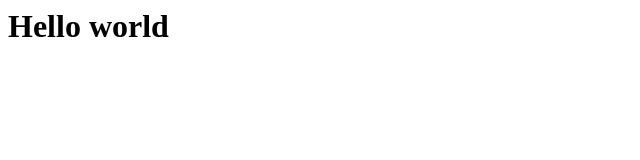
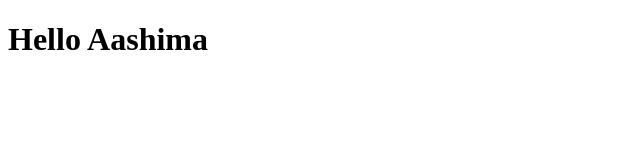
Before and after one commit to namankheterpal/namanketerpal.github.io, a plain HTML site: page index.html in a window 1280 px wide. Shown: the whole page, without its empty margins (0-640 px from the left). Drawn offline with Linux system fonts and the light colour scheme.

Commit message:
Update index.html

```diff
--- a/index.html
+++ b/index.html
@@ -1 +1,11 @@
-<h1>Hello world</h1>
+<!DOCTYPE html>
+<html lang="en">
+<head>
+    <meta charset="UTF-8">
+    <meta name="viewport" content="width=device-width, initial-scale=1.0">
+    <title>Document</title>
+</head>
+<body>
+    <h1>Hello Aashima</h1>
+</body>
+</html>
```
